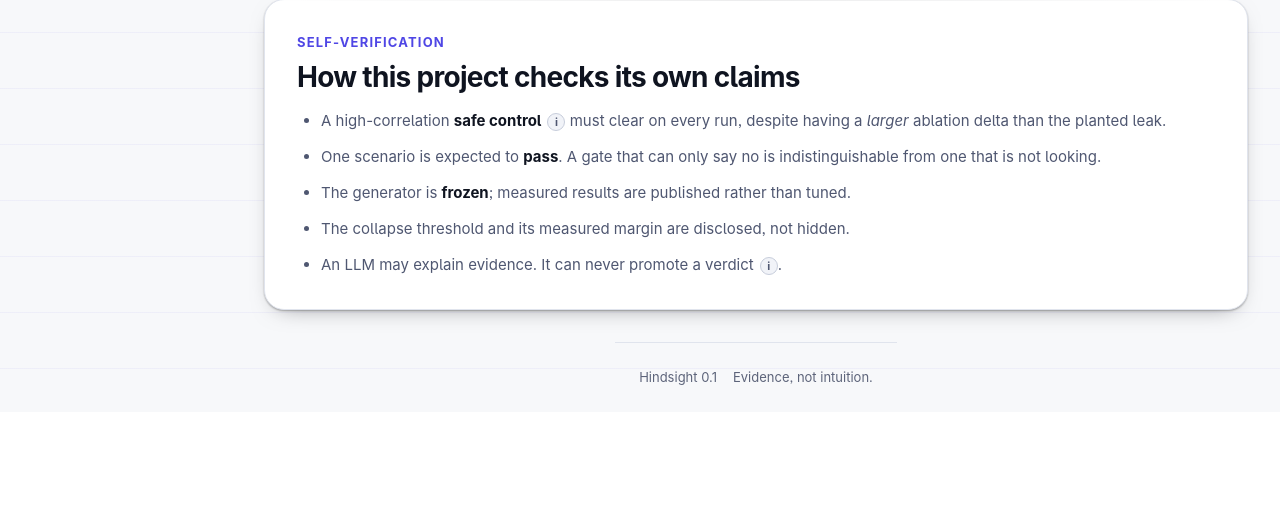
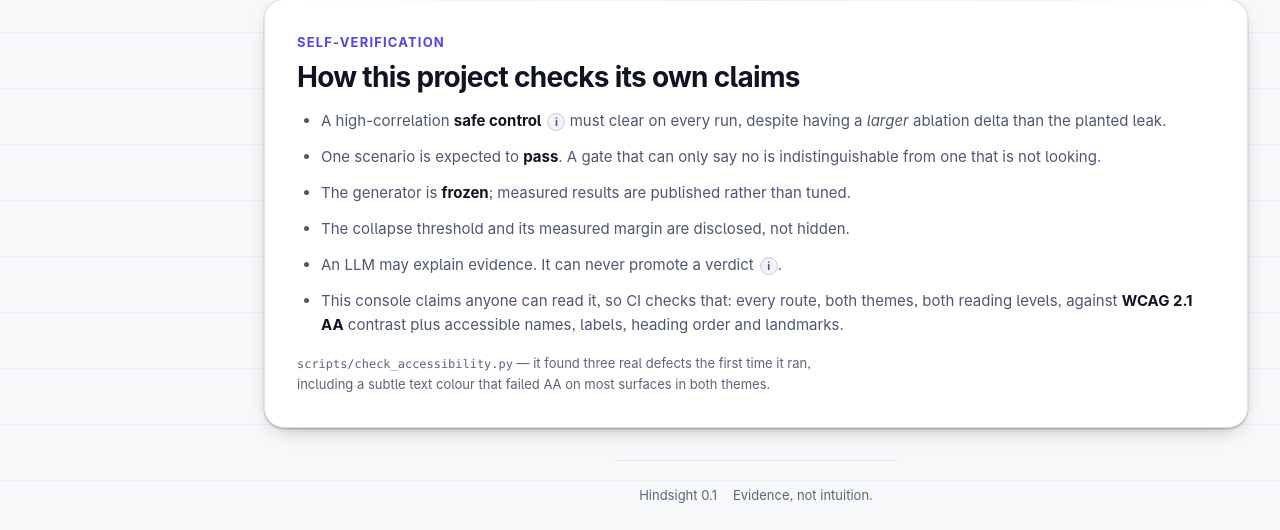
Before and after one commit to usv240/hindsight, a Python web app: template src/hindsight/web/templates/evidence.html in a window 1280 px wide. Shown: the part 1256-1786 px from the top of the page. Before the commit the page ends 1641 px from the top, so only its background shows below. Run offline with Jinja, Linux system fonts and the light colour scheme; the template is opened without the code that fills it, so the values that code supplies are empty.

Commit message:
Say on the evidence page that accessibility is checked, not claimed

```diff
--- a/src/hindsight/web/templates/evidence.html
+++ b/src/hindsight/web/templates/evidence.html
@@ -224,7 +224,14 @@
     <li>The generator is <strong>frozen</strong>; measured results are published rather than tuned.</li>
     <li>The collapse threshold and its measured margin are disclosed, not hidden.</li>
     <li>An LLM may explain evidence. It can never promote a verdict{{ info('verdict-lattice') }}.</li>
+    <li>This console claims anyone can read it, so CI checks that: every route, both
+        themes, both reading levels, against <strong>WCAG 2.1 AA</strong> contrast plus
+        accessible names, labels, heading order and landmarks.</li>
   </ul>
+  <p class="fine">
+    <code>scripts/check_accessibility.py</code> &mdash; it found three real defects the first
+    time it ran, including a subtle text colour that failed AA on most surfaces in both themes.
+  </p>
 </section>
 
 {% if runs %}
```
Also changed, not shown: 1 other file.
